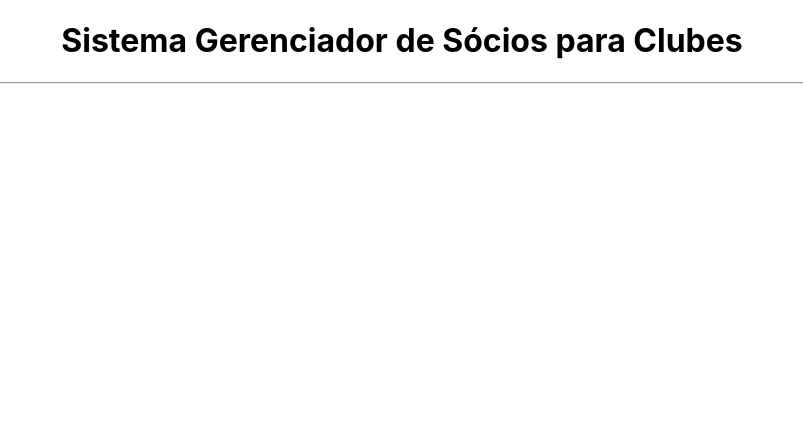
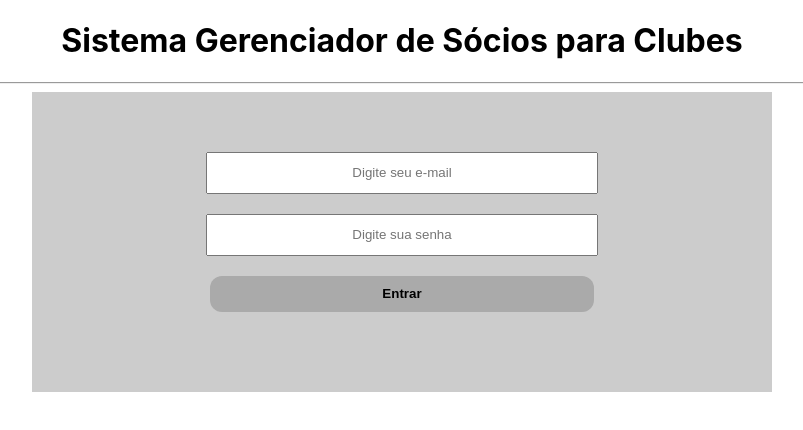
Before and after one commit to rldrodrigo/clube-socios, a React (Create React App) app: page /home in a window 1280 px wide. Shown: the top 430 px of the page, without its empty margins (238-1041 px from the left). Built offline with nearby package versions, Linux system fonts and the light colour scheme; no server answers.

Commit message:
<feat> Adição do jwt para autenticar o token

```diff
--- a/package.json
+++ b/package.json
@@ -11,6 +11,7 @@
     "@types/react": "^18.2.0",
     "@types/react-dom": "^18.2.1",
     "axios": "^1.4.0",
+    "jwt-decode": "^3.1.2",
     "react": "^18.2.0",
     "react-dom": "^18.2.0",
     "react-router-dom": "^6.11.0",
--- a/src/App.tsx
+++ b/src/App.tsx
@@ -30,6 +30,7 @@ function App() {
       <Routes>
         <Route path="/" element={<Login />} />
         <Route path="/private" element={<RequireAuth><Private /></RequireAuth>} />
+        <Route path="/home" element={<RequireAuth><Home /></RequireAuth>} />
       </Routes>
     </div>
   );
--- a/src/pages/Home/index.tsx
+++ b/src/pages/Home/index.tsx
@@ -2,6 +2,8 @@ import { Login } from "../Login";
 
 export const Home = () => {
     return (
-        <Login></Login>
+        <div>
+            Teste Home
+        </div>
     );
 }
--- a/src/pages/Login/styles.ts
+++ b/src/pages/Login/styles.ts
@@ -32,7 +32,7 @@ export const LoginForm = styled.div`
         height: 36px;
         width: 60%;
         font-weight: bold;
-        background-color: #CCAACC;
+        background-color: #AAA;
         border: 0;
         border-radius: 12px;
     }
```
Also changed, not shown: 2 other files (tests, documents, lock files or other folders).
